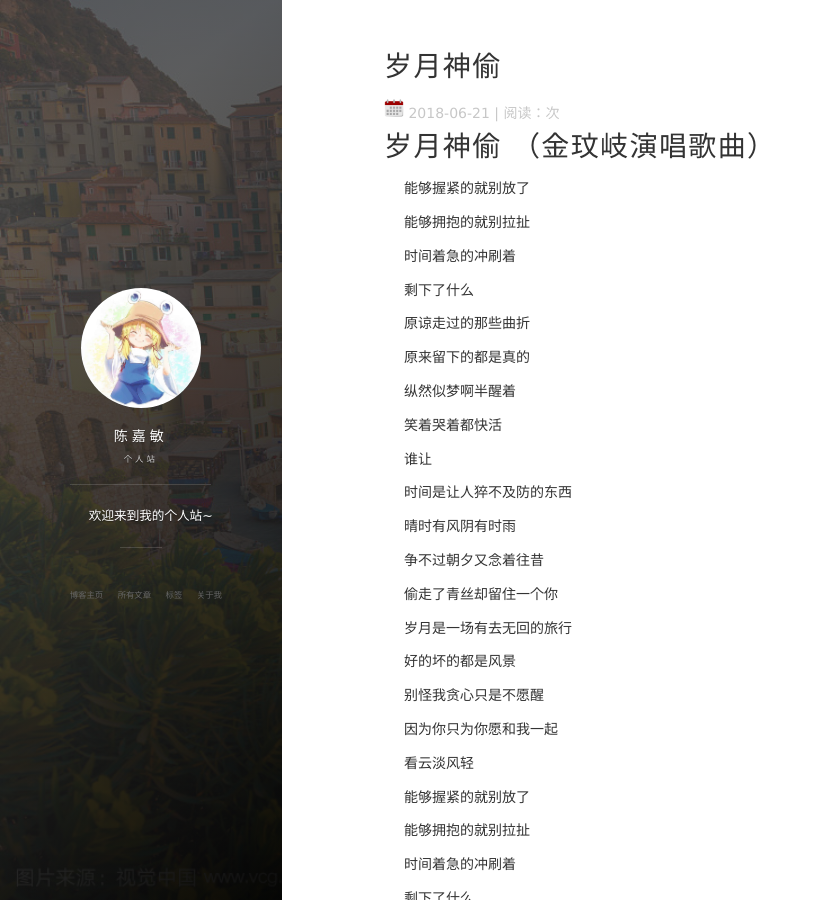
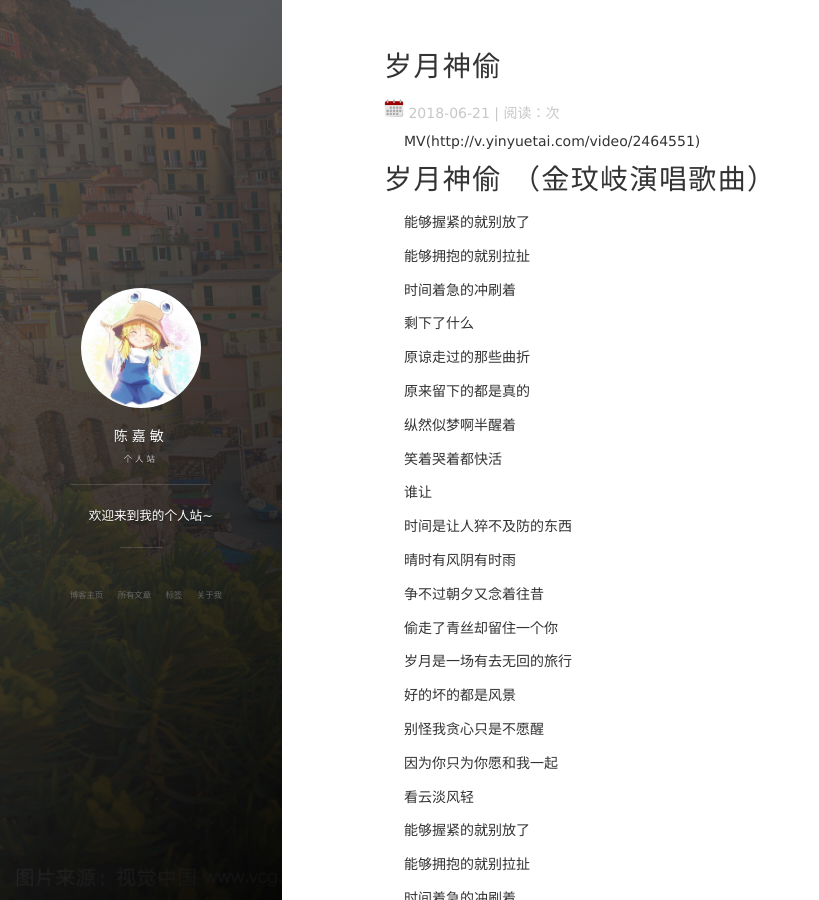
Before and after one commit to shujsegubfgf/shujsegubfgf.github.io, a Jekyll site: the page built from _posts/2016-07-15-Codeless.md, in a window 1280 px wide and 900 px high. Shown: the whole window, without its empty margins (0-819 px from the left). Built offline with Jekyll 4.4.1, drawn with Linux system fonts in a browser that asks for light colours; nearby versions of some CDN libraries; comment, search, counter and statistics services are not loaded.

Commit message:
Update 2016-07-15-Codeless.md

```diff
--- a/_posts/2016-07-15-Codeless.md
+++ b/_posts/2016-07-15-Codeless.md
@@ -4,6 +4,8 @@ title: "岁月神偷"
 date: 2018.6.21
 tags: 技术
 ---
+
+MV(http://v.yinyuetai.com/video/2464551)
 
 # 岁月神偷 （金玟岐演唱歌曲）
 
```
